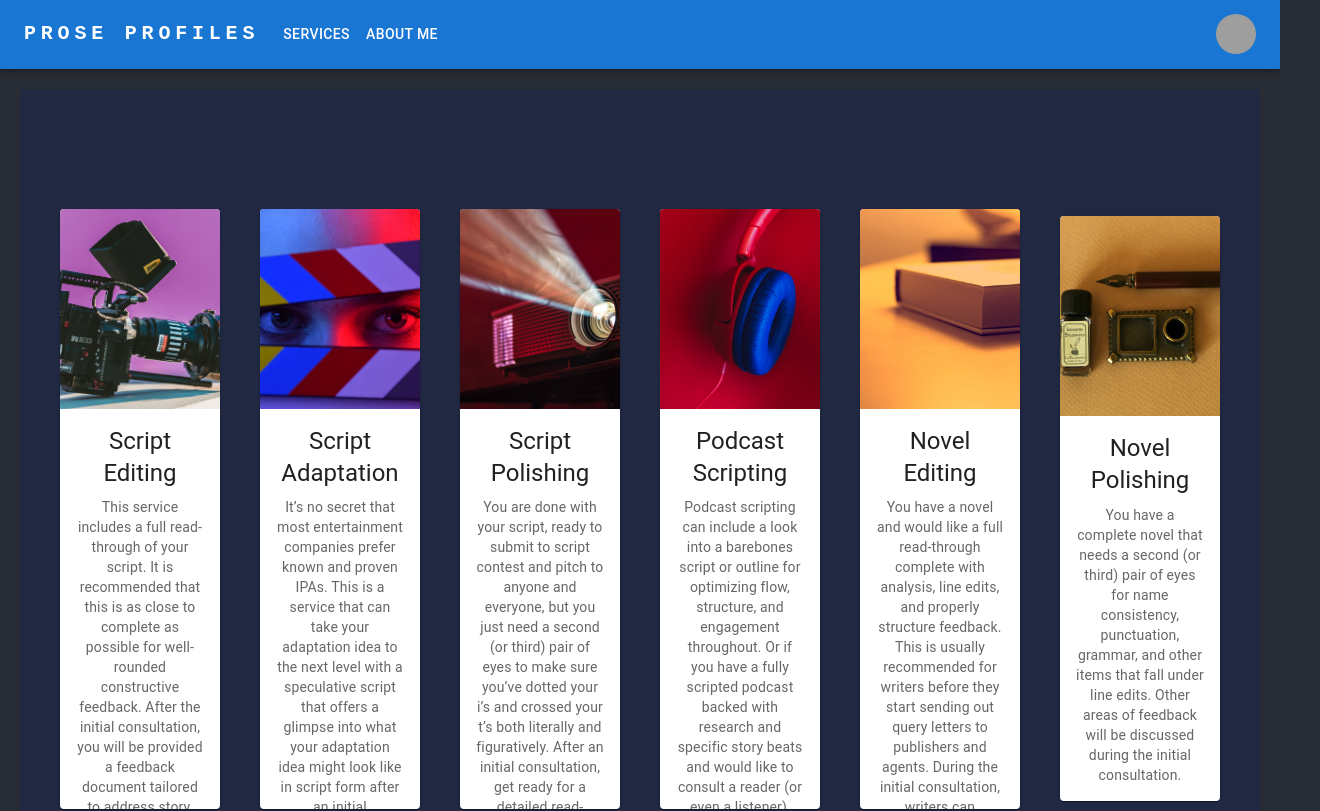
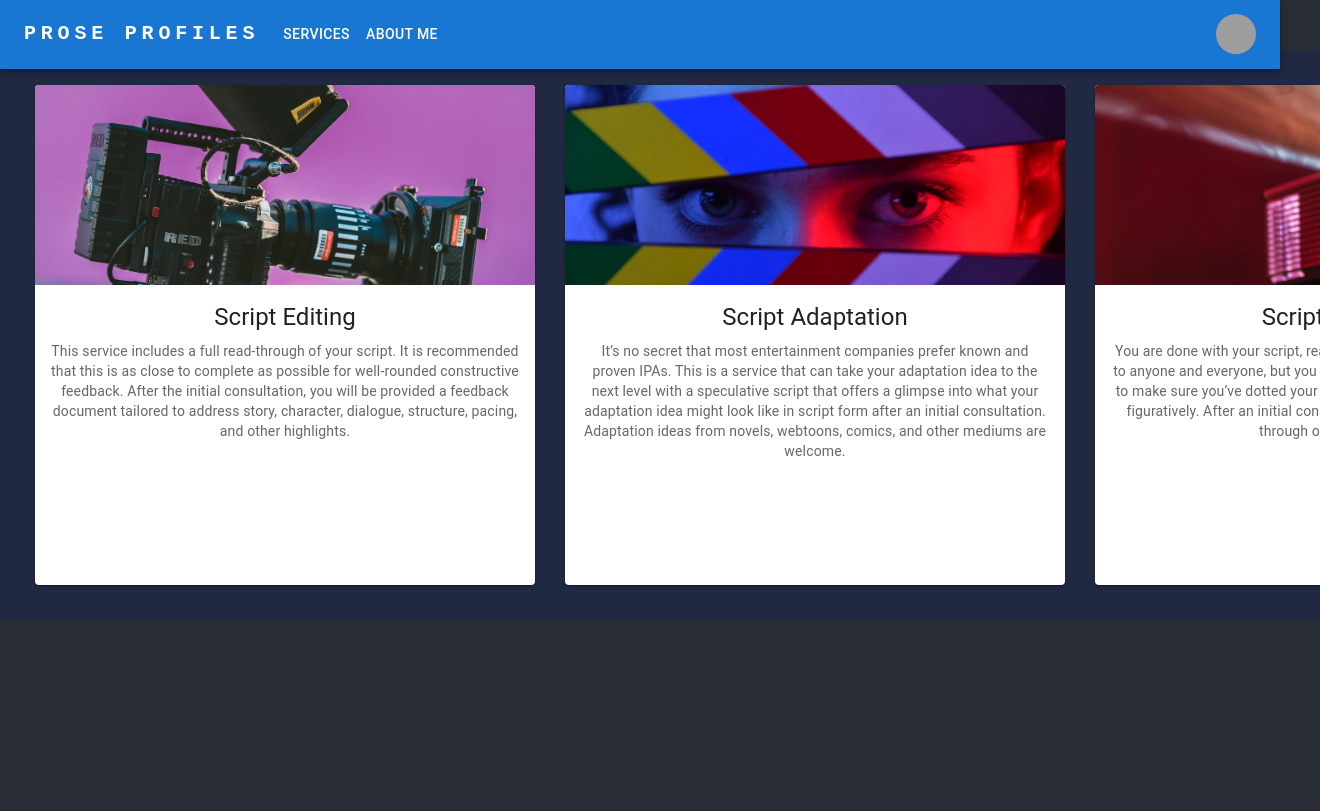
Before and after one commit to stephenkro/ProseProfiles, a React (Create React App) app: page / in a window 1280 px wide. Shown: the top 811 px of the page, 1320 px wide, since content can reach past the window. Built offline with nearby package versions, Linux system fonts and the light colour scheme; grey boxes are pictures that could not be loaded.

Commit message:
css changes with overflow consistent card size

```diff
--- a/src/components/Card.tsx
+++ b/src/components/Card.tsx
@@ -12,7 +12,7 @@ import { CardActionArea } from '@mui/material'
 export default function ActionCard(props:any){
 
   return (
-    <Card sx={{ maxHeight: 600 , maxWidth: 600, margin: '20px' }}>
+    <Card sx={{ minHeight: 500, maxHeight: 550 , maxWidth: 550, minWidth: 500, margin: '15px', overflow:'auto' }}>
       <CardActionArea>
         <CardMedia
           component="img"
--- a/src/components/Home.tsx
+++ b/src/components/Home.tsx
@@ -40,15 +40,18 @@ export const Home = () => {
     return (
         // <div className={'Homebar'}>
            <Box sx={{
-        margin:'20px',
+        marginTop:'50px',
+        marginRight:'20px',
         padding:'20px',
-        width: 1200,
-        height: 800,
+        width: '100%',
+        height: '60%',
         backgroundColor: '#202842',
         display:"flex",
-        flexWrap: "no-wrap",
-        justifyContent: 'flex-start',
-        alignItems: 'center'
+        flexWrap: "nowrap",
+        overflow: "auto",
+        flexGrow: 2,
+        alignItems: 'center',
+
         }}>
             {mainServices.map((service)=> {
                 return <div><ActionCard name={service.name} imageUrl={service.imageUrl} description={service.description}/></div>
--- a/src/components/Navbar.tsx
+++ b/src/components/Navbar.tsx
@@ -39,7 +39,7 @@ export const Navbar = () => {
     };
 
     return (
-        <AppBar position="static">
+        <AppBar position="fixed">
             <Container maxWidth="xl">
                 <Toolbar disableGutters>
                     <Typography
```
